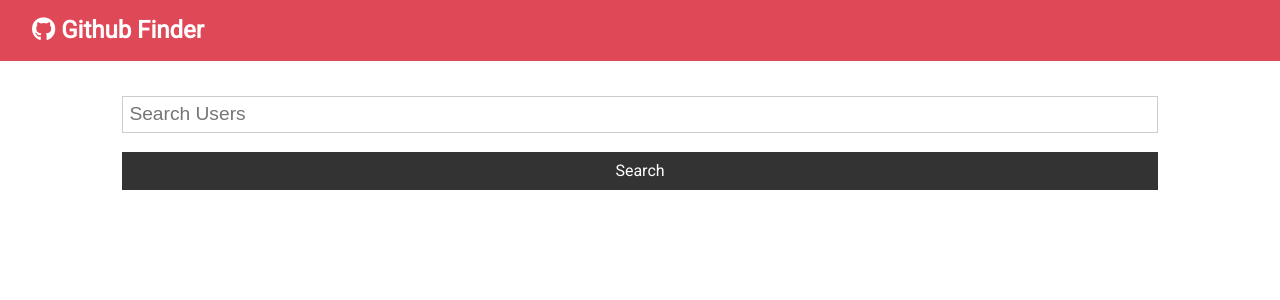
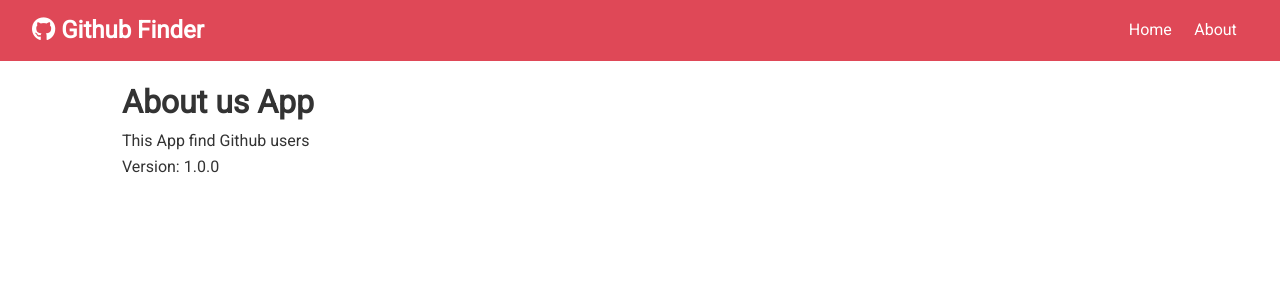
Before and after one commit to OdinVerst/github-finder, a React (Create React App) app: page /about in a window 1280 px wide. Shown: the top 300 px of the page. Built offline with nearby package versions, Linux system fonts and the light colour scheme.

Commit message:
Add react route

```diff
--- a/package.json
+++ b/package.json
@@ -6,6 +6,7 @@
     "axios": "^0.19.0",
     "react": "^16.8.6",
     "react-dom": "^16.8.6",
+    "react-router-dom": "^5.0.1",
     "react-scripts": "3.0.1"
   },
   "scripts": {
--- a/src/App.js
+++ b/src/App.js
@@ -1,10 +1,13 @@
-import React, { Component } from 'react';
+import React, { Fragment, Component } from 'react';
 import './App.css';
+import { BrowserRouter as Router, Route, Switch } from 'react-router-dom';
+
 import Navbar from './components/layout/Navbar';
 import Users from './components/users/Users';
 import axios from 'axios';
 import Search from './components/users/Search';
 import Alerts from './components/layout/Alerts';
+import About from './components/pages/About';
 
 class App extends Component {
 	state = {
@@ -38,10 +41,17 @@
 		const { users, loading } = this.state;
 
 		return (
+			<Router>
 				<div className="App">
 					<Navbar title="Github Finder" icon="fab fa-github" />
 					<div className="container">
 						<Alerts alerts={this.state.alerts} />
+						<Switch>
+							<Route
+								exact
+								path="/"
+								render={props => (
+									<Fragment>
 										<Search
 											searchUser={this.searchUser}
 											clearUsers={this.clearUsers}
@@ -49,8 +59,14 @@
 											showClear={users.length > 0 ? true : false}
 										/>
 										<Users loading={loading} users={users} />
+									</Fragment>
+								)}
+							/>
+							<Route path="/about" component={About} />
+						</Switch>
 					</div>
 				</div>
+			</Router>
 		);
 	}
 }
--- a/src/components/layout/Navbar.jsx
+++ b/src/components/layout/Navbar.jsx
@@ -1,4 +1,5 @@
 import React from 'react';
+import { Link } from 'react-router-dom';
 import PropTypes from 'prop-types';
 
 const Navbar = ({ icon, title }) => {
@@ -7,6 +8,14 @@
 			<h1>
 				<i className={icon} /> {title}
 			</h1>
+			<ul>
+				<li>
+					<Link to="/">Home</Link>
+				</li>
+				<li>
+					<Link to="/about">About</Link>
+				</li>
+			</ul>
 		</nav>
 	);
 };
--- /dev/null
+++ b/src/components/pages/About.jsx
@@ -0,0 +1,13 @@
+import React, { Fragment } from 'react';
+
+const About = () => {
+	return (
+		<Fragment>
+			<h1>About us App</h1>
+			<p>This App find Github users</p>
+			<p>Version: 1.0.0</p>
+		</Fragment>
+	);
+};
+
+export default About;
```
Also changed, not shown: 1 other file (tests, documents, lock files or other folders). Lines whose indentation alone changed are shown as unchanged.
